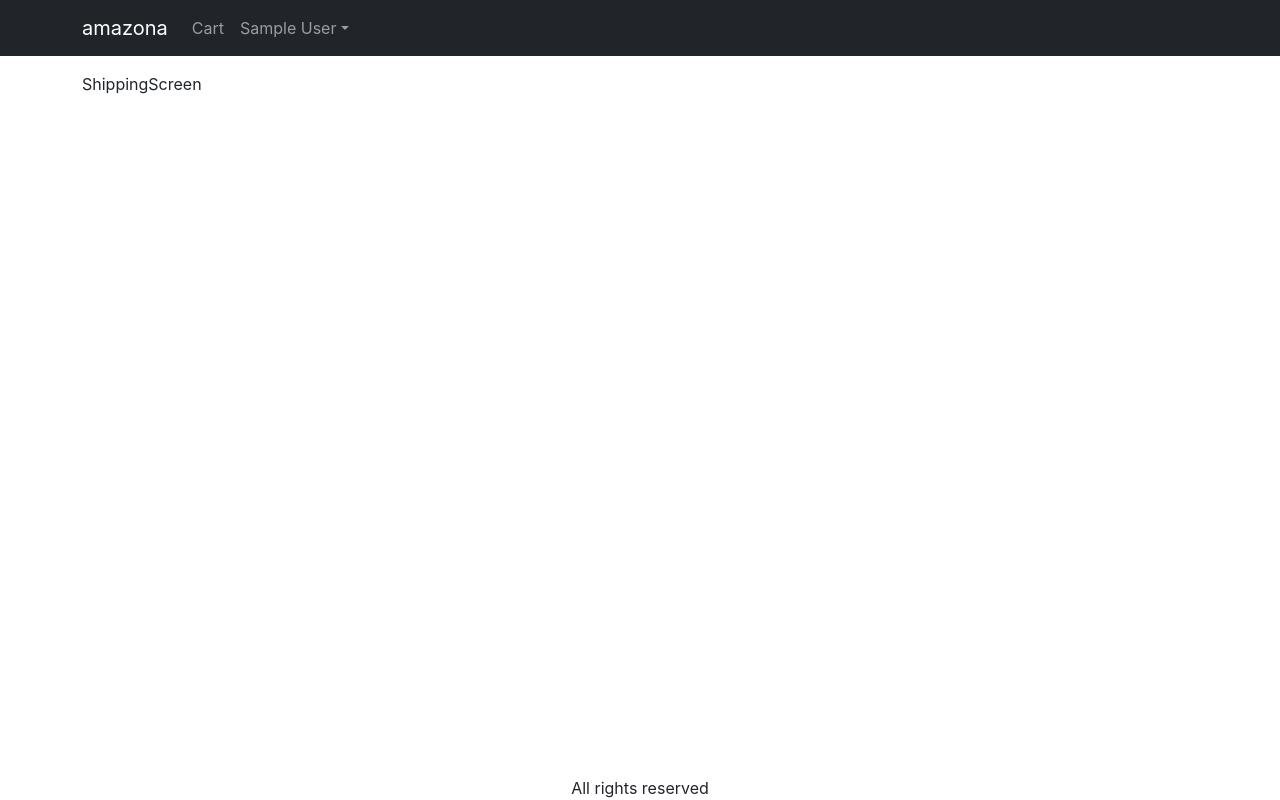
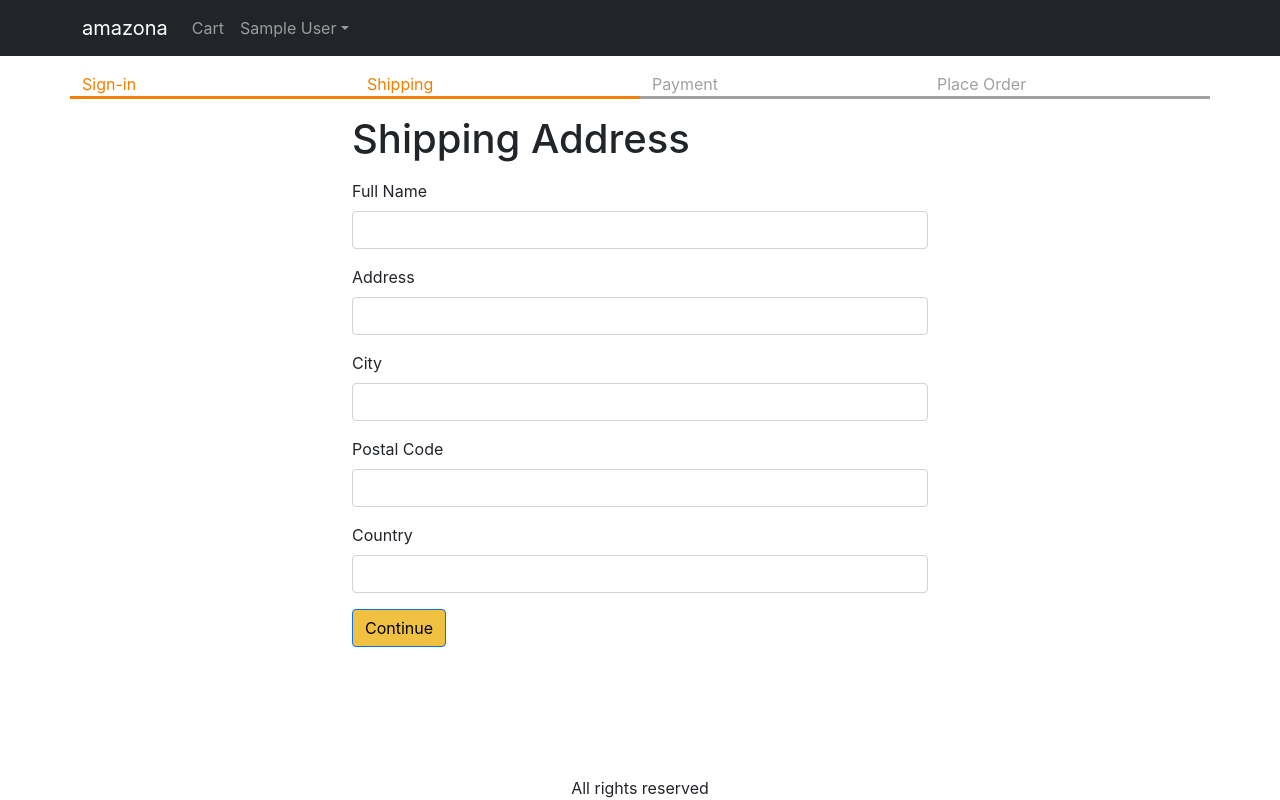
Before and after one commit to Discode-Stu/amazona, a React (Create React App) app in the folder frontend/: page /shipping in a window 1280 px wide. Built offline with nearby package versions, Linux system fonts and the light colour scheme; sample sign-in values are in the browser's storage.

Commit message:
26. create shipping screen

```diff
--- a/frontend/src/App.js
+++ b/frontend/src/App.js
@@ -6,14 +6,14 @@
 import Navbar from "react-bootstrap/Navbar"
 import Badge from "react-bootstrap/Badge"
 import Nav from "react-bootstrap/Nav"
+import NavDropdown from "react-bootstrap/NavDropdown"
 import Container from "react-bootstrap/Container"
-import NavDropdown from "react-bootstrap/NavDropdown"
 import { LinkContainer } from "react-router-bootstrap"
 import { useContext } from "react"
 import { Store } from "./Store"
 import CartScreen from "./screens/CartScreen"
-import SigninScreeen from "./screens/SigninScreen"
-import ShippingScreen from "./screens/ShippingScreen"
+import SigninScreen from "./screens/SigninScreen"
+import ShippingAddressScreen from "./screens/ShippingAddressScreen"
 
 function App() {
   const { state, dispatch: ctxDispatch } = useContext(Store)
@@ -22,6 +22,7 @@
   const signoutHandler = () => {
     ctxDispatch({ type: "USER_SIGNOUT" })
     localStorage.removeItem("userInfo")
+    localStorage.removeItem("shippingAddress")
   }
   return (
     <BrowserRouter>
@@ -60,7 +61,7 @@
                     </Link>
                   </NavDropdown>
                 ) : (
-                  <Link to="/signin" className="nav-link">
+                  <Link className="nav-link" to="/signin">
                     Sign In
                   </Link>
                 )}
@@ -71,11 +72,14 @@
         <main>
           <Container className="mt-3">
             <Routes>
-              <Route path="/" element={<HomeScreen />} />
               <Route path="/product/:slug" element={<ProductScreen />} />
               <Route path="/cart" element={<CartScreen />} />
-              <Route path="/signin" element={<SigninScreeen />} />
-              <Route path="/shipping" element={<ShippingScreen />} />
+              <Route path="/signin" element={<SigninScreen />} />
+              <Route
+                path="/shipping"
+                element={<ShippingAddressScreen />}
+              ></Route>
+              <Route path="/" element={<HomeScreen />} />
             </Routes>
           </Container>
         </main>
--- a/frontend/src/Store.js
+++ b/frontend/src/Store.js
@@ -6,22 +6,24 @@
   userInfo: localStorage.getItem("userInfo")
     ? JSON.parse(localStorage.getItem("userInfo"))
     : null,
+
   cart: {
+    shippingAddress: localStorage.getItem("shippingAddress")
+      ? JSON.parse(localStorage.getItem("shippingAddress"))
+      : {},
     cartItems: localStorage.getItem("cartItems")
       ? JSON.parse(localStorage.getItem("cartItems"))
       : [],
   },
 }
-
 function reducer(state, action) {
   switch (action.type) {
     case "CART_ADD_ITEM":
-      // ADD TO CART
+      // add to cart
       const newItem = action.payload
       const existItem = state.cart.cartItems.find(
         (item) => item._id === newItem._id
       )
-
       const cartItems = existItem
         ? state.cart.cartItems.map((item) =>
             item._id === existItem._id ? newItem : item
@@ -29,7 +31,6 @@
         : [...state.cart.cartItems, newItem]
       localStorage.setItem("cartItems", JSON.stringify(cartItems))
       return { ...state, cart: { ...state.cart, cartItems } }
-
     case "CART_REMOVE_ITEM": {
       const cartItems = state.cart.cartItems.filter(
         (item) => item._id !== action.payload._id
@@ -40,7 +41,22 @@
     case "USER_SIGNIN":
       return { ...state, userInfo: action.payload }
     case "USER_SIGNOUT":
-      return { ...state, userInfo: null }
+      return {
+        ...state,
+        userInfo: null,
+        cart: {
+          cartItems: [],
+          shippingAddress: {},
+        },
+      }
+    case "SAVE_SHIPPING_ADDRESS":
+      return {
+        ...state,
+        cart: {
+          ...state.cart,
+          shippingAddress: action.payload,
+        },
+      }
     default:
       return state
   }
@@ -49,5 +65,5 @@
 export function StoreProvider(props) {
   const [state, dispatch] = useReducer(reducer, initialState)
   const value = { state, dispatch }
-  return <Store.Provider value={value}>{props.children}</Store.Provider>
+  return <Store.Provider value={value}>{props.children} </Store.Provider>
 }
--- /dev/null
+++ b/frontend/src/components/CheckoutSteps.js
@@ -0,0 +1,14 @@
+import React from "react"
+import Row from "react-bootstrap/Row"
+import Col from "react-bootstrap/Col"
+
+export default function CheckoutSteps(props) {
+  return (
+    <Row className="checkout-steps">
+      <Col className={props.step1 ? "active" : ""}>Sign-in</Col>
+      <Col className={props.step2 ? "active" : ""}>Shipping</Col>
+      <Col className={props.step3 ? "active" : ""}>Payment</Col>
+      <Col className={props.step4 ? "active" : ""}>Place Order</Col>
+    </Row>
+  )
+}
--- a/frontend/src/index.css
+++ b/frontend/src/index.css
@@ -46,3 +46,11 @@
 .small-container {
   max-width: 600px;
 }
+.checkout-steps > div {
+  border-bottom: .2rem solid #a0a0a0;
+  color: #a0a0a0
+}
+.checkout-steps > div.active {
+  border-bottom: .2rem solid #f08000;
+  color: #f08000
+}
--- a/frontend/src/screens/CartScreen.js
+++ b/frontend/src/screens/CartScreen.js
@@ -23,18 +23,13 @@
       window.alert("Sorry. Product is out of stock")
       return
     }
-
     ctxDispatch({
       type: "CART_ADD_ITEM",
       payload: { ...item, quantity },
     })
   }
-
   const removeItemHandler = (item) => {
-    ctxDispatch({
-      type: "CART_REMOVE_ITEM",
-      payload: item,
-    })
+    ctxDispatch({ type: "CART_REMOVE_ITEM", payload: item })
   }
 
   const checkoutHandler = () => {
@@ -68,10 +63,10 @@
                     </Col>
                     <Col md={3}>
                       <Button
-                        variant="light"
                         onClick={() =>
                           updateCartHandler(item, item.quantity - 1)
                         }
+                        variant="light"
                         disabled={item.quantity === 1}
                       >
                         <i className="fas fa-minus-circle"></i>
@@ -90,8 +85,8 @@
                     <Col md={3}>${item.price}</Col>
                     <Col md={2}>
                       <Button
+                        onClick={() => removeItemHandler(item)}
                         variant="light"
-                        onClick={() => removeItemHandler(item)}
                       >
                         <i className="fas fa-trash"></i>
                       </Button>
--- /dev/null
+++ b/frontend/src/screens/ShippingAddressScreen.js
@@ -0,0 +1,113 @@
+import React, { useContext, useEffect, useState } from "react"
+import { Helmet } from "react-helmet-async"
+import Form from "react-bootstrap/Form"
+import Button from "react-bootstrap/Button"
+import { useNavigate } from "react-router-dom"
+import { Store } from "../Store"
+import CheckoutSteps from "../components/CheckoutSteps"
+
+export default function ShippingAddressScreen() {
+  const navigate = useNavigate()
+
+  const { state, dispatch: ctxDispatch } = useContext(Store)
+  const {
+    userInfo,
+    cart: { shippingAddress },
+  } = state
+
+  const [fullName, setFullName] = useState(shippingAddress.fullName)
+  const [address, setAddress] = useState(shippingAddress.address)
+  const [city, setCity] = useState(shippingAddress.city)
+  const [postalCode, setPostalCode] = useState(shippingAddress.postalCode)
+  const [country, setCountry] = useState(shippingAddress.country)
+
+  useEffect(() => {
+    if (!userInfo) {
+      navigate("/signin?redirect=/shipping")
+    }
+  }, [userInfo, navigate])
+
+  const submitHandler = (e) => {
+    e.preventDefault()
+    ctxDispatch({
+      type: "SAVE_SHIPPING_ADDRESS",
+      payload: {
+        fullName,
+        address,
+        city,
+        postalCode,
+        country,
+      },
+    })
+    localStorage.setItem(
+      "shippingAddress",
+      JSON.stringify({
+        fullName,
+        address,
+        city,
+        postalCode,
+        country,
+      })
+    )
+    navigate("/payment")
+  }
+
+  return (
+    <div>
+      <Helmet>
+        <title>Shipping Address</title>
+      </Helmet>
+      <CheckoutSteps step1 step2></CheckoutSteps>
+      <div className="container small-container">
+        <h1 className="my-3">Shipping Address</h1>
+        <Form onSubmit={submitHandler}>
+          <Form.Group className="mb-3" controlId="fullName">
+            <Form.Label>Full Name</Form.Label>
+            <Form.Control
+              value={fullName}
+              onChange={(e) => setFullName(e.target.value)}
+              required
+            />
+          </Form.Group>
+          <Form.Group className="mb-3" controlId="fullName">
+            <Form.Label>Address</Form.Label>
+            <Form.Control
+              value={address}
+              onChange={(e) => setAddress(e.target.value)}
+              required
+            />
+          </Form.Group>
+          <Form.Group className="mb-3" controlId="fullName">
+            <Form.Label>City</Form.Label>
+            <Form.Control
+              value={city}
+              onChange={(e) => setCity(e.target.value)}
+              required
+            />
+          </Form.Group>
+          <Form.Group className="mb-3" controlId="fullName">
+            <Form.Label>Postal Code</Form.Label>
+            <Form.Control
+              value={postalCode}
+              onChange={(e) => setPostalCode(e.target.value)}
+              required
+            />
+          </Form.Group>
+          <Form.Group className="mb-3" controlId="fullName">
+            <Form.Label>Country</Form.Label>
+            <Form.Control
+              value={country}
+              onChange={(e) => setCountry(e.target.value)}
+              required
+            />
+          </Form.Group>
+          <div className="mb-3">
+            <Button variant="primary" type="submit">
+              Continue
+            </Button>
+          </div>
+        </Form>
+      </div>
+    </div>
+  )
+}
--- a/frontend/src/screens/ShippingScreen.js
+++ /dev/null
@@ -1,7 +0,0 @@
-import React from "react"
-
-const ShippingScreen = () => {
-  return <div>ShippingScreen</div>
-}
-
-export default ShippingScreen
--- a/frontend/src/screens/SigninScreen.js
+++ b/frontend/src/screens/SigninScreen.js
@@ -1,15 +1,15 @@
+import Axios from "axios"
+import { Link, useLocation, useNavigate } from "react-router-dom"
 import Container from "react-bootstrap/Container"
 import Form from "react-bootstrap/Form"
 import Button from "react-bootstrap/Button"
 import { Helmet } from "react-helmet-async"
-import { useLocation, Link, useNavigate } from "react-router-dom"
-import axios from "axios"
 import { useContext, useEffect, useState } from "react"
 import { Store } from "../Store"
 import { toast } from "react-toastify"
 import { getError } from "../utils"
 
-export default function SigninScreeen() {
+export default function SigninScreen() {
   const navigate = useNavigate()
   const { search } = useLocation()
   const redirectInUrl = new URLSearchParams(search).get("redirect")
@@ -20,19 +20,18 @@
 
   const { state, dispatch: ctxDispatch } = useContext(Store)
   const { userInfo } = state
-
   const submitHandler = async (e) => {
     e.preventDefault()
     try {
-      const { data } = await axios.post("/api/users/signin", {
+      const { data } = await Axios.post("/api/users/signin", {
         email,
         password,
       })
       ctxDispatch({ type: "USER_SIGNIN", payload: data })
       localStorage.setItem("userInfo", JSON.stringify(data))
       navigate(redirect || "/")
-    } catch (e) {
-      toast.error(getError(e))
+    } catch (err) {
+      toast.error(getError(err))
     }
   }
 
@@ -45,15 +44,14 @@
   return (
     <Container className="small-container">
       <Helmet>
-        <title>Signin</title>
+        <title>Sign In</title>
       </Helmet>
-      <h1 className="my-3">Signin</h1>
+      <h1 className="my-3">Sign In</h1>
       <Form onSubmit={submitHandler}>
         <Form.Group className="mb-3" controlId="email">
           <Form.Label>Email</Form.Label>
           <Form.Control
             type="email"
-            placeholder="Enter email"
             required
             onChange={(e) => setEmail(e.target.value)}
           />
@@ -62,7 +60,6 @@
           <Form.Label>Password</Form.Label>
           <Form.Control
             type="password"
-            placeholder="Enter password"
             required
             onChange={(e) => setPassword(e.target.value)}
           />
```
Also changed, not shown: frontend/src/screens/HomeScreen.js (+7 -7 lines).
